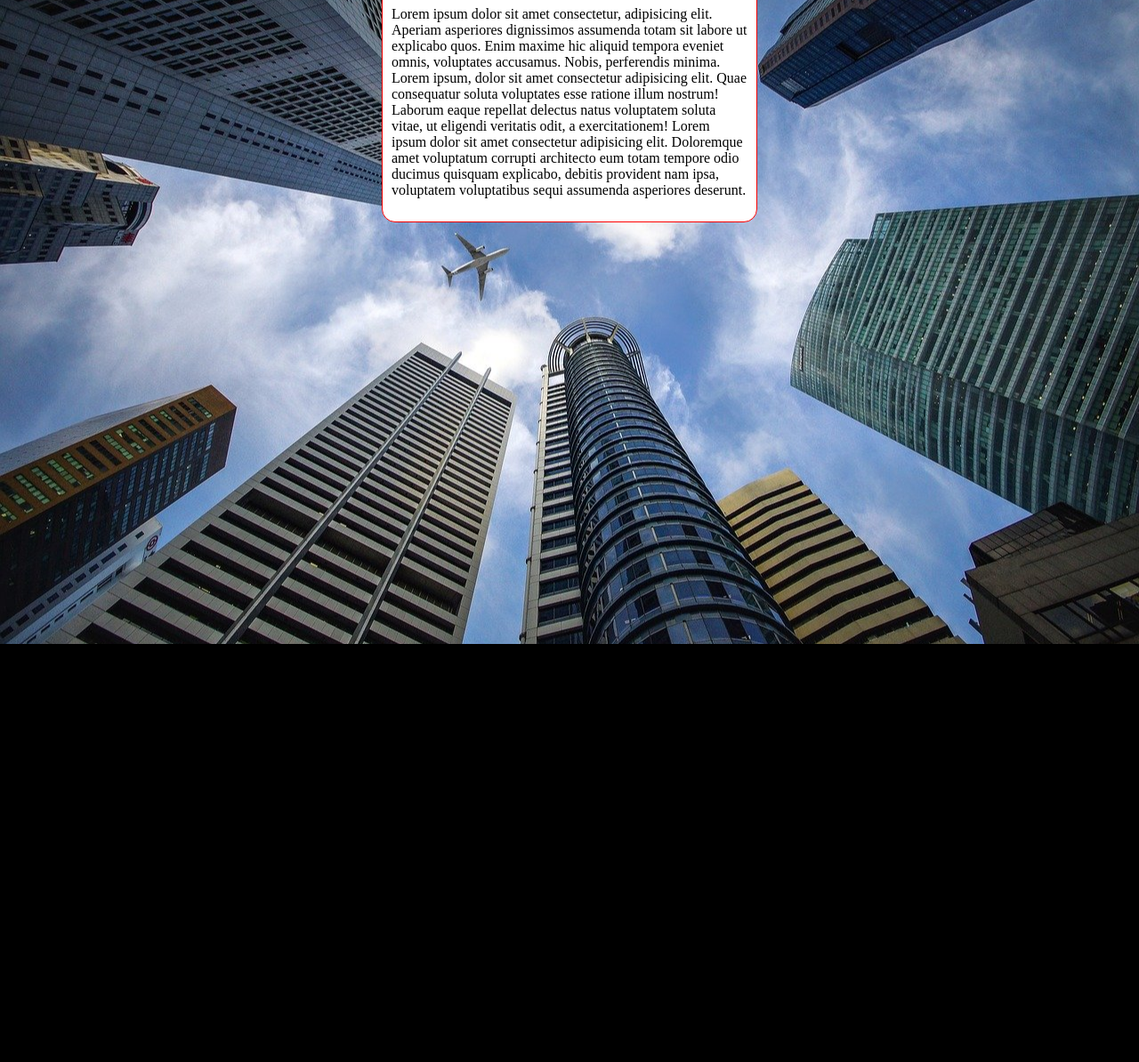
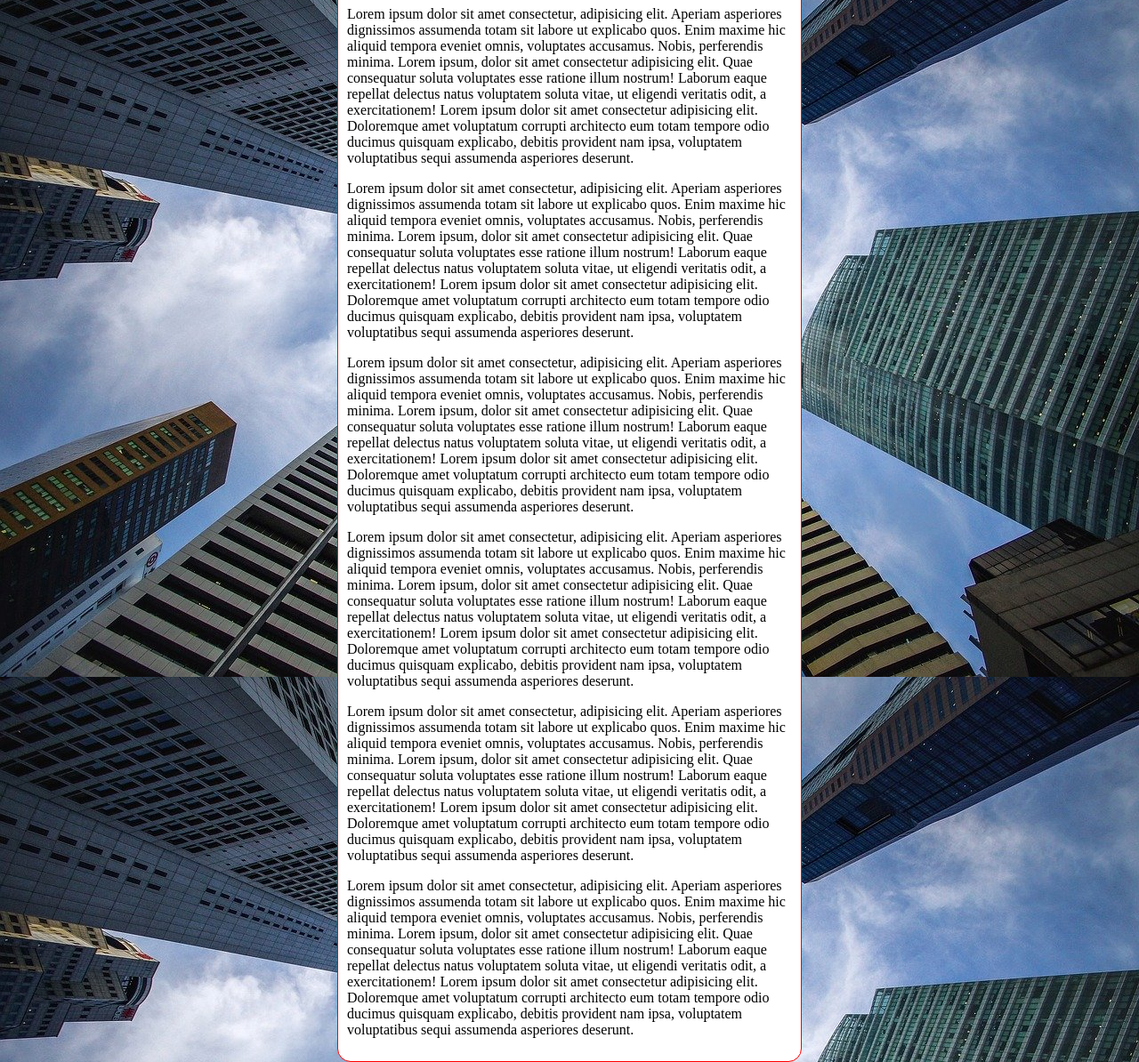
Before and after one commit to FlavioPonciano/html-css, a plain HTML site: page exercicios/ex022/fundo006.html in a window 1280 px wide. Shown: the part 92-1286 px from the top of the page at 89% size. Before the commit the page ends 816 px from the top, so only its background shows below. Drawn offline with Linux system fonts and the light colour scheme.

Commit message:
Update fundo006.html

```diff
--- a/exercicios/ex022/fundo006.html
+++ b/exercicios/ex022/fundo006.html
@@ -4,7 +4,7 @@
     <meta charset="UTF-8">
     <meta http-equiv="X-UA-Compatible" content="IE=edge">
     <meta name="viewport" content="width=device-width, initial-scale=1.0">
-    <title>Document</title>
+    <title>Fundo fixo de tela</title>
 </head>
 <style>
     body {
@@ -13,15 +13,17 @@
         background-image: url('imagens/wallpaper002.jpg');
         background-position: center center;
         background-repeat: no-repeat;
-        background-size: cover; /* background-size: cover; ELe corta um pouco as bordas da imagem mas tenta mostrar o maximo possível da imagem*/
-        /* background-size: contain; tenta sempre deixar 100% da imagem na tela
+        background-size: cover;
+        background-attachment: fixed;
+        /* background-size: cover; ELe corta um pouco as bordas da imagem mas tenta mostrar o maximo possível da imagem mas se o conteudo for maior que altura da imagem ele vai quebrar ou repetir de acordo com o background-repeat
+        background-size: contain; tenta sempre deixar 100% da imagem na tela
         Posso adicionar valores como 100% 100% ou o valor auto*/
     }
 
     main {
 
         background: white;
-        width: 400px;
+        max-width: 500px;
         padding: 10px;
         margin: auto;
         border: 1px solid red;
@@ -37,6 +39,31 @@
             Lorem ipsum, dolor sit amet consectetur adipisicing elit. Quae consequatur soluta voluptates esse ratione illum nostrum! Laborum eaque repellat delectus natus voluptatem soluta vitae, ut eligendi veritatis odit, a exercitationem!
             Lorem ipsum dolor sit amet consectetur adipisicing elit. Doloremque amet voluptatum corrupti architecto eum totam tempore odio ducimus quisquam explicabo, debitis provident nam ipsa, voluptatem voluptatibus sequi assumenda asperiores deserunt.
         </p>
+        <p>
+            Lorem ipsum dolor sit amet consectetur, adipisicing elit. Aperiam asperiores dignissimos assumenda totam sit labore ut explicabo quos. Enim maxime hic aliquid tempora eveniet omnis, voluptates accusamus. Nobis, perferendis minima.
+            Lorem ipsum, dolor sit amet consectetur adipisicing elit. Quae consequatur soluta voluptates esse ratione illum nostrum! Laborum eaque repellat delectus natus voluptatem soluta vitae, ut eligendi veritatis odit, a exercitationem!
+            Lorem ipsum dolor sit amet consectetur adipisicing elit. Doloremque amet voluptatum corrupti architecto eum totam tempore odio ducimus quisquam explicabo, debitis provident nam ipsa, voluptatem voluptatibus sequi assumenda asperiores deserunt.
+        </p>
+        <p>
+            Lorem ipsum dolor sit amet consectetur, adipisicing elit. Aperiam asperiores dignissimos assumenda totam sit labore ut explicabo quos. Enim maxime hic aliquid tempora eveniet omnis, voluptates accusamus. Nobis, perferendis minima.
+            Lorem ipsum, dolor sit amet consectetur adipisicing elit. Quae consequatur soluta voluptates esse ratione illum nostrum! Laborum eaque repellat delectus natus voluptatem soluta vitae, ut eligendi veritatis odit, a exercitationem!
+            Lorem ipsum dolor sit amet consectetur adipisicing elit. Doloremque amet voluptatum corrupti architecto eum totam tempore odio ducimus quisquam explicabo, debitis provident nam ipsa, voluptatem voluptatibus sequi assumenda asperiores deserunt.
+        </p>
+        <p>
+            Lorem ipsum dolor sit amet consectetur, adipisicing elit. Aperiam asperiores dignissimos assumenda totam sit labore ut explicabo quos. Enim maxime hic aliquid tempora eveniet omnis, voluptates accusamus. Nobis, perferendis minima.
+            Lorem ipsum, dolor sit amet consectetur adipisicing elit. Quae consequatur soluta voluptates esse ratione illum nostrum! Laborum eaque repellat delectus natus voluptatem soluta vitae, ut eligendi veritatis odit, a exercitationem!
+            Lorem ipsum dolor sit amet consectetur adipisicing elit. Doloremque amet voluptatum corrupti architecto eum totam tempore odio ducimus quisquam explicabo, debitis provident nam ipsa, voluptatem voluptatibus sequi assumenda asperiores deserunt.
+        </p>
+        <p>
+            Lorem ipsum dolor sit amet consectetur, adipisicing elit. Aperiam asperiores dignissimos assumenda totam sit labore ut explicabo quos. Enim maxime hic aliquid tempora eveniet omnis, voluptates accusamus. Nobis, perferendis minima.
+            Lorem ipsum, dolor sit amet consectetur adipisicing elit. Quae consequatur soluta voluptates esse ratione illum nostrum! Laborum eaque repellat delectus natus voluptatem soluta vitae, ut eligendi veritatis odit, a exercitationem!
+            Lorem ipsum dolor sit amet consectetur adipisicing elit. Doloremque amet voluptatum corrupti architecto eum totam tempore odio ducimus quisquam explicabo, debitis provident nam ipsa, voluptatem voluptatibus sequi assumenda asperiores deserunt.
+        </p>
+        <p>
+            Lorem ipsum dolor sit amet consectetur, adipisicing elit. Aperiam asperiores dignissimos assumenda totam sit labore ut explicabo quos. Enim maxime hic aliquid tempora eveniet omnis, voluptates accusamus. Nobis, perferendis minima.
+            Lorem ipsum, dolor sit amet consectetur adipisicing elit. Quae consequatur soluta voluptates esse ratione illum nostrum! Laborum eaque repellat delectus natus voluptatem soluta vitae, ut eligendi veritatis odit, a exercitationem!
+            Lorem ipsum dolor sit amet consectetur adipisicing elit. Doloremque amet voluptatum corrupti architecto eum totam tempore odio ducimus quisquam explicabo, debitis provident nam ipsa, voluptatem voluptatibus sequi assumenda asperiores deserunt.
+        </p>
     </main>
 </body>
 </html>
```
